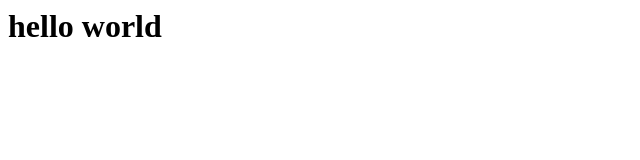
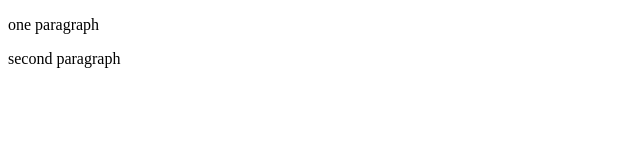
Before and after one commit to ourbrib/samplewebsite, a plain HTML site: page index.html in a window 1280 px wide. Shown: the whole page, without its empty margins (0-640 px from the left). Drawn offline with Linux system fonts and the light colour scheme.

Commit message:
2nd paragraph added

```diff
--- a/index.html
+++ b/index.html
@@ -1 +1,12 @@
-<h1>hello world</h1>
+<!DOCTYPE html>
+<html lang="en">
+<head>
+    <meta charset="UTF-8">
+    <title>Hello world</title>
+
+</head>
+<body>
+<p>one paragraph</p>
+<p>second paragraph</p>
+</body>
+</html>
```
